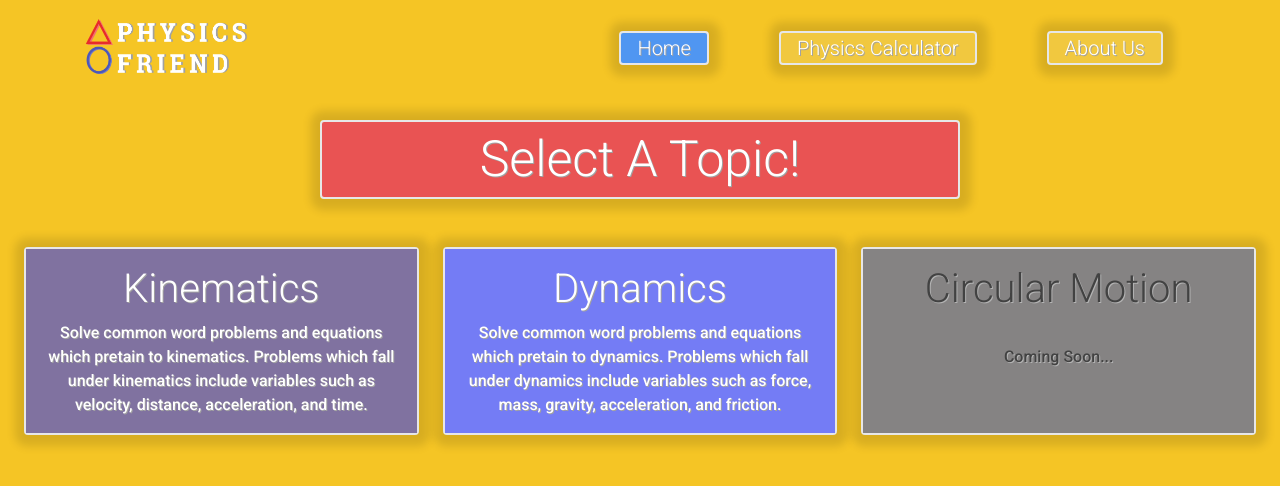
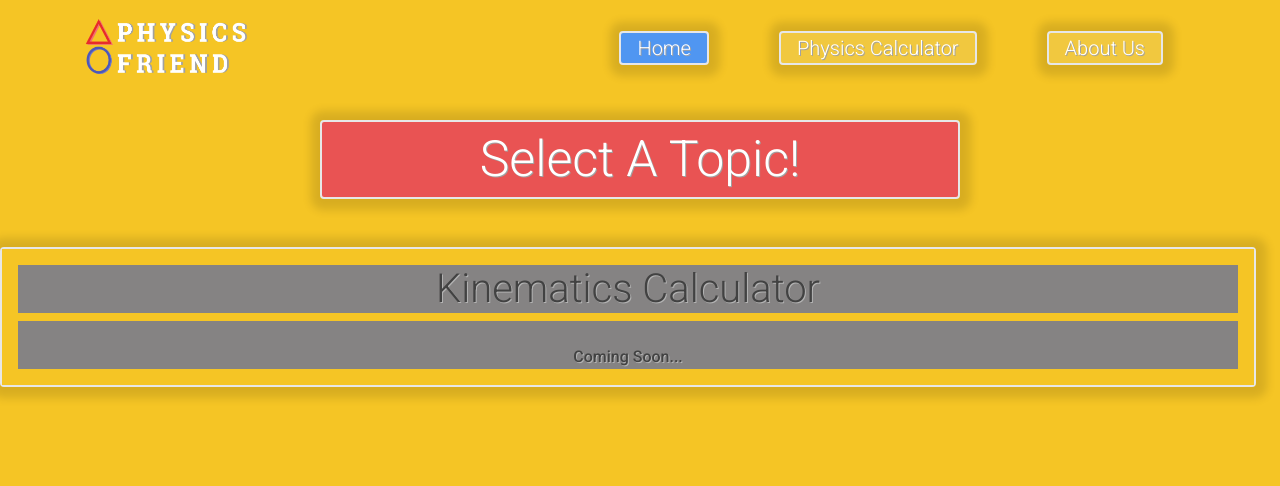
Before and after one commit to Sparsh101AI/Physics-Friend-Application, a React (Create React App) app: page /Calculator in a window 1280 px wide. Both pictures are taken after a click on the element 221 px from the left and 341 px from the top of the page. Shown: the top 486 px of the page. Built offline with nearby package versions, Linux system fonts and the light colour scheme.

Commit message:
Kinematics Calcutor

```diff
--- a/src/Calculator/Calculator.css
+++ b/src/Calculator/Calculator.css
@@ -51,3 +51,14 @@
 .cardg:hover {
   bottom: 3px;
 }
+.kinematicsCard {
+  text-shadow: 1px 1px #a1a1a1;
+  border: 2px solid #e7e7e7 !important;
+  box-shadow: 1px 1px 10px 10px rgba(0, 0, 0, 0.123);
+  margin: 1.5rem;
+  border-radius: 4px !important;
+  cursor: pointer;
+  transition: ease-in 0.3s;
+  bottom: 0;
+  background-color: black;
+}
--- a/src/Calculator/Calculator.js
+++ b/src/Calculator/Calculator.js
@@ -5,10 +5,12 @@ import { Link } from "react-router-dom";
 import React from "react";
 
 function Calculator() {
-  const [ButtonState, setButtonState] = React.useState([
-    "homeButtonColor",
-    "button-color",
-    "button-color",
+  const [cardState, setCardState] = React.useState([
+    "cardg",
+    "cardg",
+    "cardg",
+    "hide",
+    "hide",
   ]);
   return (
     <div>
@@ -21,7 +23,12 @@ function Calculator() {
       <br />
 
       <CardGroup>
-        <Card className="cardg">
+        <Card
+          className={cardState[0]}
+          onClick={() =>
+            setCardState(["hide", "hide", "hide", "kinematicsCard", "1"])
+          }
+        >
           <Card.Body id="kinematics">
             <Card.Title className="calcTitle" id="kinematics">
               Kinematics
@@ -33,10 +40,9 @@ function Calculator() {
               such as velocity, distance, acceleration, and time.
             </Card.Text>
           </Card.Body>
-
         </Card>
 
-        <Card className="cardg">
+        <Card className={cardState[1]}>
           <Card.Body id="dynamics">
             <Card.Title className="calcTitle" id="dynamics">
               Dynamics
@@ -48,10 +54,21 @@ function Calculator() {
             </Card.Text>
           </Card.Body>
         </Card>
-        <Card className="cardg">
+        <Card className={cardState[2]}>
           <Card.Body id="cM">
             <Card.Title className="calcTitle" id="cM">
               Circular Motion
+            </Card.Title>
+            <Card.Text className="calcText" id="cM">
+              <br />
+              Coming Soon...
+            </Card.Text>
+          </Card.Body>
+        </Card>
+        <Card className={cardState[3]}>
+          <Card.Body>
+            <Card.Title className="calcTitle" id="cM">
+              Kinematics Calculator
             </Card.Title>
             <Card.Text className="calcText" id="cM">
               <br />
```
